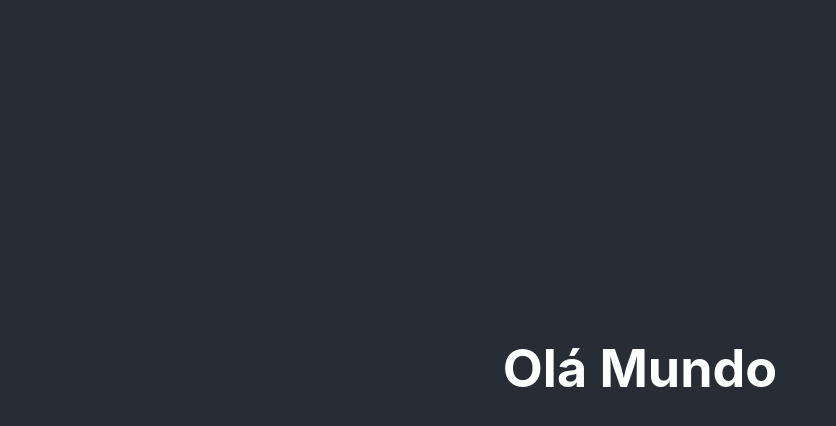
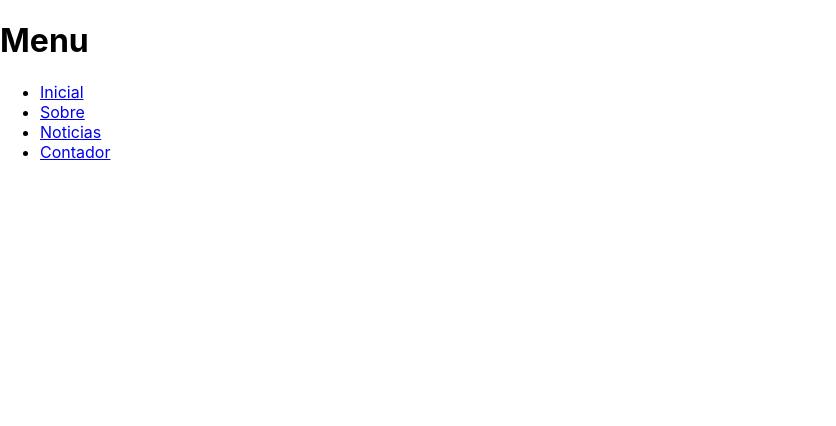
Before and after one commit to Rafael633/meu-app-react, a React (Create React App) app: page / in a window 1280 px wide. Shown: the top 426 px of the page, without its empty margins (0-836 px from the left). Built offline with nearby package versions, Linux system fonts and the light colour scheme; no server answers.

Commit message:
Aula do dia 14.10

```diff
--- a/package.json
+++ b/package.json
@@ -11,6 +11,7 @@
     "@testing-library/user-event": "^13.2.1",
     "react": "^18.2.0",
     "react-dom": "^18.2.0",
+    "react-router-dom": "^6.4.2",
     "react-scripts": "5.0.1",
     "web-vitals": "^2.1.0"
   },
--- /dev/null
+++ b/src/components/ErrorPage.jsx
@@ -0,0 +1,14 @@
+import { useRouteError } from "react-router-dom";
+
+const ErrorPage = () => {
+    const error = useRouteError();
+
+    return (
+        <div id="error_page">
+            <h1>Opa!</h1>
+            <p>A página que você está procurando não foi encontrada. Navegue mais Capitão!</p>
+            <p>{error.statusText || error.message}</p>
+        </div>
+    )
+};
+export default ErrorPage;
--- a/src/components/FetchNews.jsx
+++ b/src/components/FetchNews.jsx
@@ -17,7 +17,7 @@ const FetchNews = () => {
   }, []);
 
   return (
-    <div style={{maxWidth:"70rem", margin:"0 auto"}}>
+    <div style={{ maxWidth: "70rem", margin: "0 auto" }}>
       <h1>Notícias</h1>
       {isLoading ? (
         <CircularProgress />
@@ -29,10 +29,11 @@ const FetchNews = () => {
               marginBottom: "1rem",
               textAlign: "left",
               padding: "1rem",
-              borderRadius: "2rem"
+              borderRadius: "2rem",
             }}
+            key={noticia.id}
           >
-            <div key={noticia.id}>
+            <div>
               <h2>{noticia.title}</h2>
               <div>{noticia.body}</div>
             </div>
--- a/src/components/FetchProducts.jsx
+++ b/src/components/FetchProducts.jsx
@@ -31,19 +31,19 @@ import {
   }, []);
 
   return (
-      <Grid container spacing={2} xs={12}>
+    <Grid container spacing={2}>
       {isLoading ? (
         <div>Carregando</div>
       ) : (
         data.map((produto) => (
           <Grid
-              item
-              sx={2}
-              xs={2}
+            item={true}
+            xs={12}
             md={4}
-              lg={4}
+            lg={2}
             display="flex"
             alignItems="stretch"
+            key={produto.id}
           >
             <Card
               key={produto.id}
--- a/src/index.js
+++ b/src/index.js
@@ -1,13 +1,24 @@
 import React from 'react';
 import ReactDOM from 'react-dom/client';
+import { Routes, Route, BrowserRouter } from 'react-router-dom';
 import './index.css';
-import App from './App';
 import reportWebVitals from './reportWebVitals';
+import ErrorPage from './components/ErrorPage';
+import FetchNews from './components/FetchNews';
+import Root from './routes/root';
+import Contador from './components/Contator';
 
 const root = ReactDOM.createRoot(document.getElementById('root'));
 root.render(
   <React.StrictMode>
-    <App />
+    <BrowserRouter>
+      <Routes>
+        <Route path="/" element={<Root />} errorElement={<ErrorPage />}>
+          <Route path="noticias" element={<FetchNews />} />
+          <Route path="contador" element={<Contador />} />
+        </Route>
+      </Routes>
+    </BrowserRouter>
   </React.StrictMode>
 );
 
--- /dev/null
+++ b/src/routes/root.jsx
@@ -0,0 +1,32 @@
+import { Outlet } from "react-router-dom";
+
+const Root = () => {
+  return (
+    <>
+      <div id="sidebar">
+        <h1>Menu</h1>
+        <nav>
+          <ul>
+            <li>
+              <a href={"/"}>Inicial</a>
+            </li>
+            <li>
+              <a href={"/sobre/"}>Sobre</a>
+            </li>
+            <li>
+              <a href={`/noticias/`}>Noticias</a>
+            </li>
+            <li>
+              <a href={`/contador/`}>Contador</a>
+            </li>
+          </ul>
+        </nav>
+      </div>
+      <div id="detail">
+        <Outlet />
+      </div>
+    </>
+  );
+};
+
+export default Root;
```
Also changed, not shown: src/components/PageLayout.jsx (added, +14 -0 lines), 1 other file (tests, documents, lock files or other folders). Lines whose indentation alone changed are shown as unchanged.
